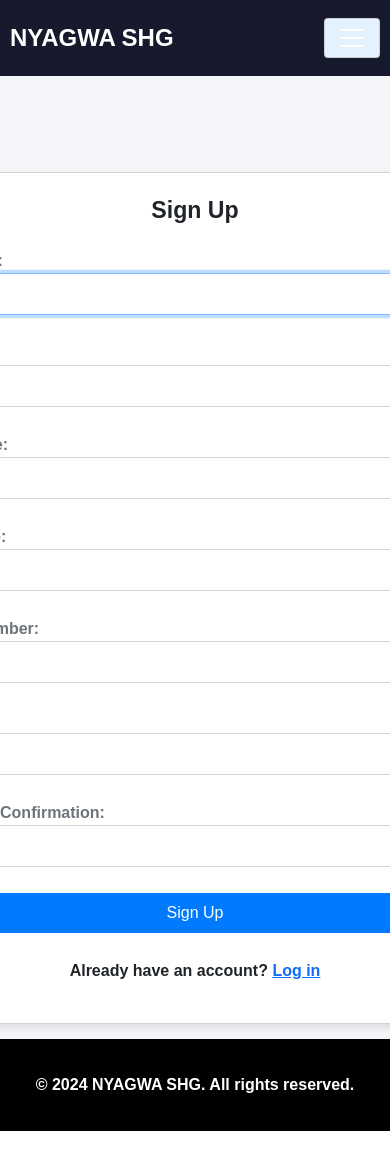
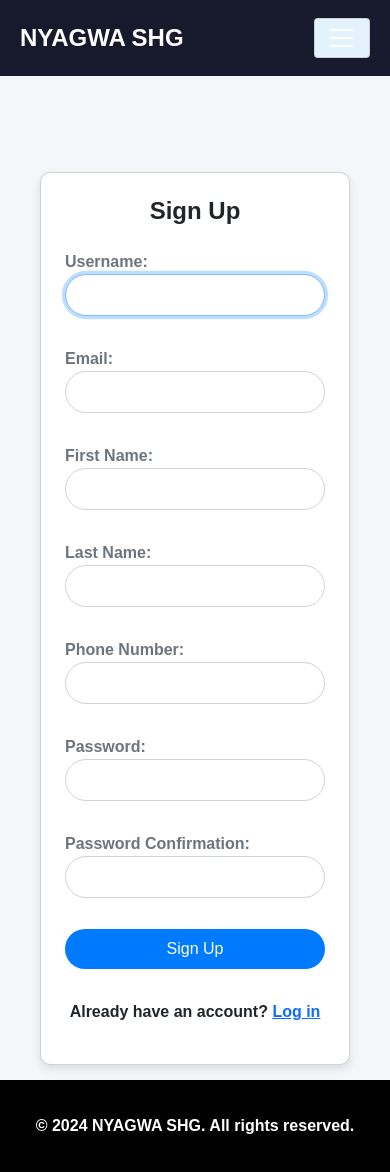
Before and after one commit to onyangodonomondi/Shg, a Django app: page /signup/ in a window 390 px wide; the page is wider, and only the part inside the window is pictured. Before the commit the page ends 1131 px from the top of that part, so only its background shows below. Run offline with Django 5.2, Linux system fonts and the light colour scheme; some libraries are stand-ins or nearby versions.

Commit message:
signup responsive

```diff
--- a/members/templates/registration/signup.html
+++ b/members/templates/registration/signup.html
@@ -3,8 +3,8 @@
 {% block title %}Sign Up{% endblock %}
 
 {% block content %}
-<div class="container mt-5 d-flex justify-content-center align-items-center">
-    <div class="card p-4" style="width: 600px;">
+<div class="container mt-5 d-flex justify-content-center align-items-center" style="min-height: 100vh;">
+    <div class="card p-4 w-100" style="max-width: 500px;">
         <h3 class="text-center mb-4">Sign Up</h3>
         <form method="POST" novalidate>
             {% csrf_token %}
@@ -96,14 +96,14 @@
 <style>
     .form-control {
         border-radius: 25px;
-        padding: 8px 12px;
+        padding: 10px 15px;
     }
 
     .btn-primary {
         border-radius: 25px;
         background-color: #007bff;
         border: none;
-        padding: 8px 15px;
+        padding: 10px 15px;
         transition: background-color 0.3s ease;
     }
 
@@ -127,9 +127,45 @@
         font-size: 14px;
     }
 
+    .container {
+        padding: 0 20px;
+    }
+
+    /* Ensure the form is fully visible on smaller screens */
     @media (max-width: 768px) {
         .form-group {
-            margin-bottom: 10px;
+            margin-bottom: 15px;
+        }
+
+        .form-control {
+            padding: 10px;
+        }
+
+        .card {
+            padding: 20px;
+        }
+
+        .btn-primary {
+            padding: 10px;
+        }
+    }
+
+    /* More adjustments for extra small screens */
+    @media (max-width: 576px) {
+        .card {
+            padding: 15px;
+        }
+
+        h3 {
+            font-size: 1.5rem;
+        }
+
+        .form-control {
+            padding: 8px;
+        }
+
+        .btn-primary {
+            padding: 8px 10px;
         }
     }
 
```
